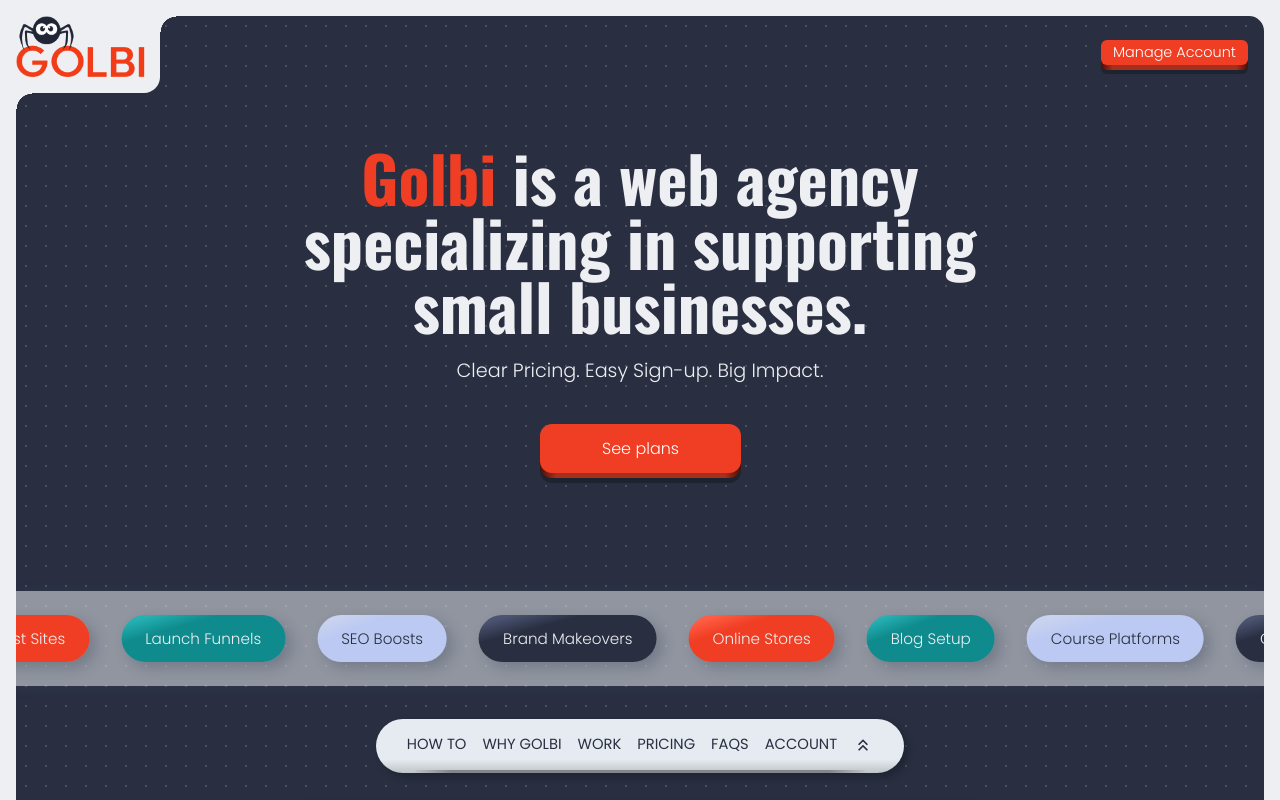
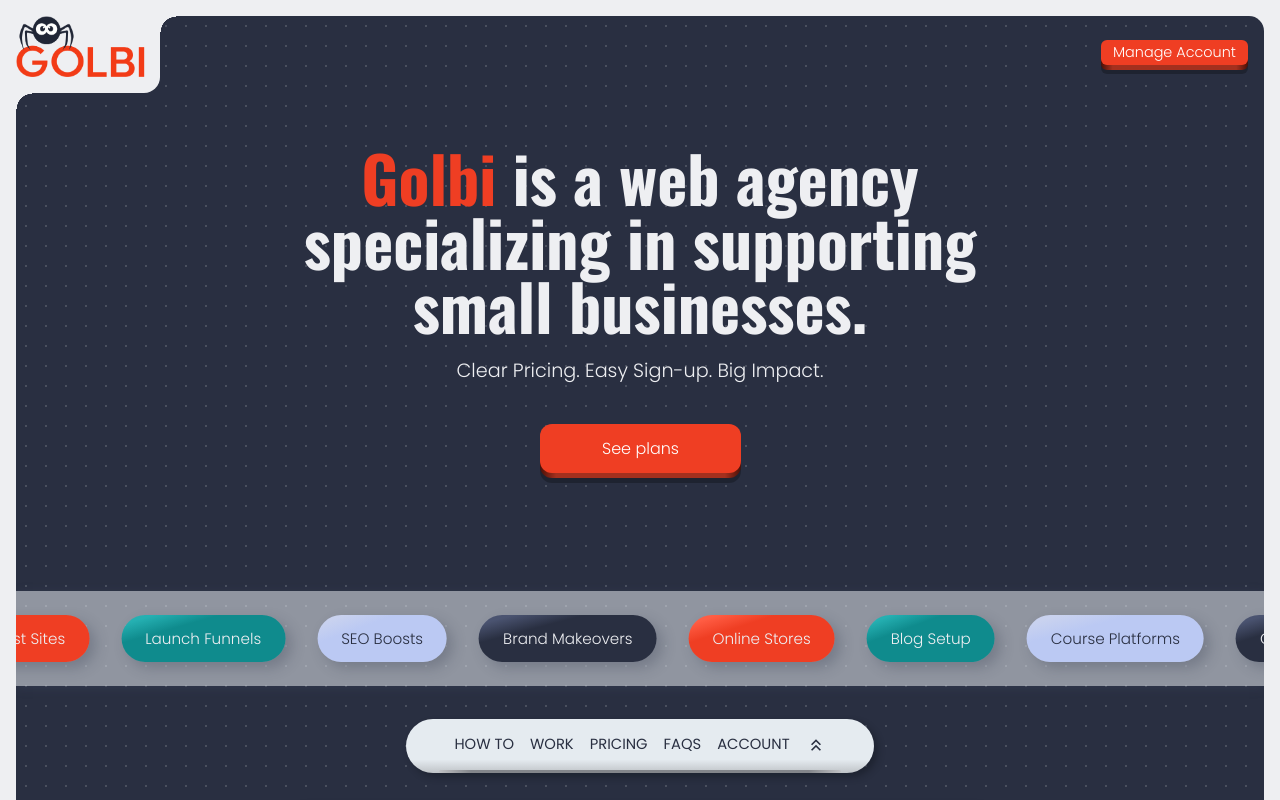
Before and after one commit to dinardavis/golbi, a React (Create React App) app in the folder client/: page / in a window 1280 px wide. Shown: the top 800 px of the page. Built offline with nearby package versions, Linux system fonts and the light colour scheme.

Commit message:
Update site navigation links

```diff
--- a/client/src/assets/css/nav_style.css
+++ b/client/src/assets/css/nav_style.css
@@ -172,9 +172,9 @@
     display: block;
     position: fixed;
     bottom: .7rem;
-    left: calc(50% - (560px / 2));
+    left: calc(50% - (500px / 2));
     align-self: center;
-    width: 560px;
+    width: 500px;
     padding: 1rem;
     z-index: 100;
   }
--- a/client/src/components/CaseStudies.js
+++ b/client/src/components/CaseStudies.js
@@ -13,7 +13,7 @@
   return (
     <section
       ref={ref}
-      id="case-studies"
+      id="work"
       className="case-studies-section"
     >
       {children}
--- a/client/src/components/MobileNav.js
+++ b/client/src/components/MobileNav.js
@@ -63,13 +63,13 @@
         >
           How To
         </span>
-        <span
+        {/* <span
           className="mobile-link"
           onClick={() => handleNavClick("about")}
           style={{ cursor: "pointer" }}
         >
           Why Golbi
-        </span>
+        </span> */}
         <span
           className="mobile-link"
           onClick={() => handleNavClick("work")}
--- a/client/src/components/Navbar.js
+++ b/client/src/components/Navbar.js
@@ -94,13 +94,13 @@
           >
             How To
           </span>
-          <span
+          {/* <span
             className="nav-link main-link"
             onClick={() => handleNavigation("about")}
             style={{ cursor: "pointer" }}
           >
             Why Golbi
-          </span>
+          </span> */}
           <span
             className="nav-link main-link"
             onClick={() => handleNavigation("work")}
```
